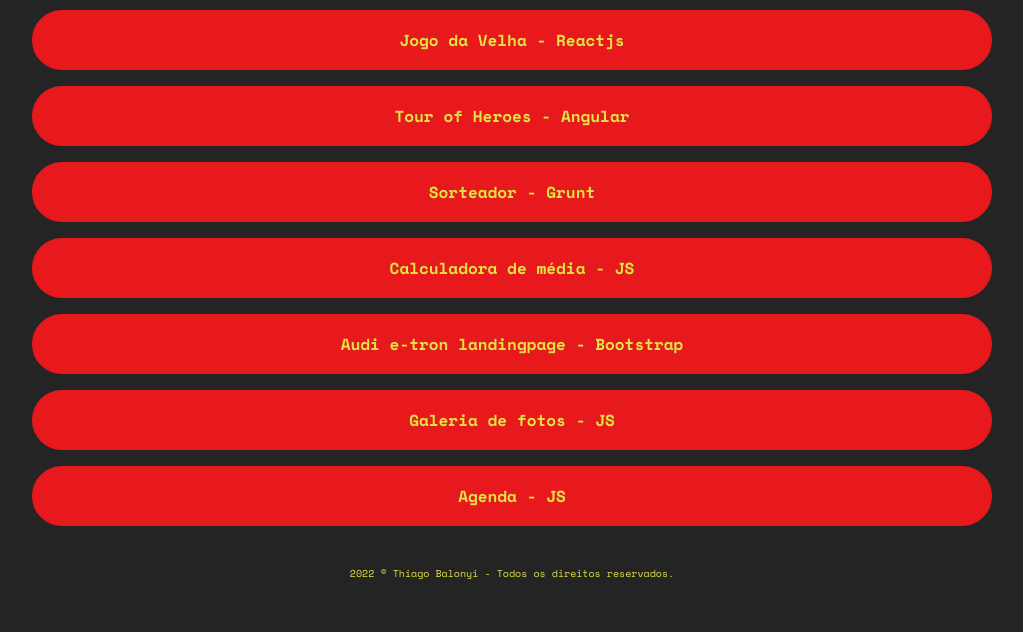
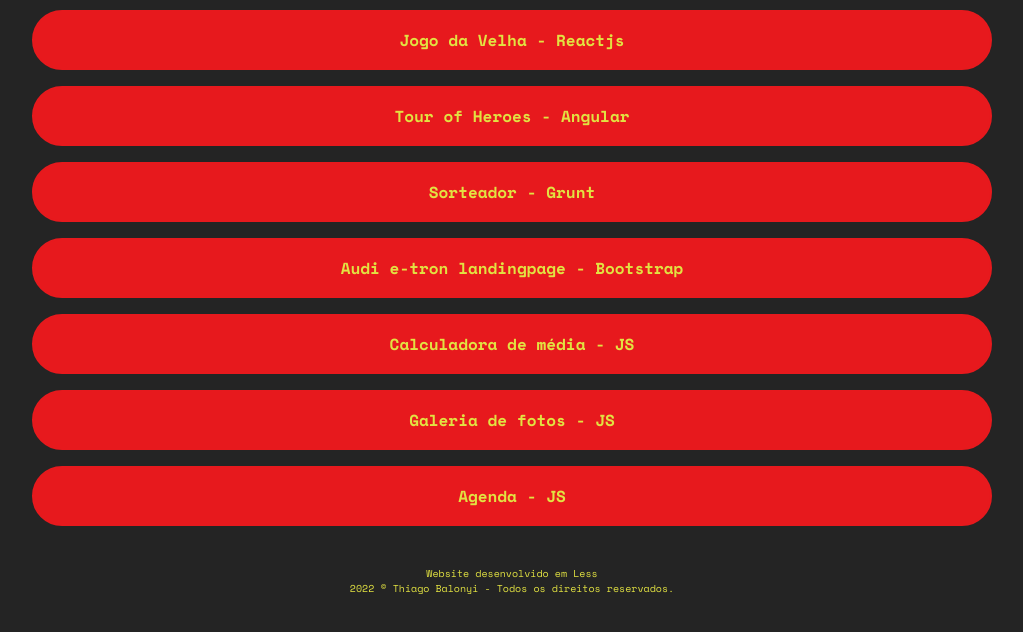
Before and after one commit to thiagobalonyi/portif-lio-less, a website: page index.html in a window 1280 px wide. Shown: the part 576-1208 px from the top of the page, without its empty margins (128-1151 px from the left). Drawn offline with nearby package versions, Linux system fonts and the light colour scheme.

Commit message:
add: footer infos e bio details

```diff
--- a/index.html
+++ b/index.html
@@ -25,7 +25,7 @@
                 <p class="profile-description">Eu sou Thiago Balonyi, um cara família, casado; que gosta de aprender coisas novas, criar impactos positivos e trocar ideias, desfrutando de uma ótima disciplina e raciocínio rápido; sou comunicador e observador. Eu adoro estar em contato com a natureza e praticar esportes. Procuro uma maturidade e um equilíbrio, joviais, na vida e nos relacionamentos.
                 <br>
                 <br>
-                Eu sou um programador a serviço de pessoas e empresas, nas áreas de tecnologia, desenvolvimento e design; aproveitando uma carreira bem-sucedida e a transição de diretor de arte para desenvolvedor front-end; especializado nas linguagens html, css, js, jq, nodejs, bs, sass, gulp, less, grunt e reactjs.</p>
+                Eu sou um programador a serviço de pessoas e empresas, nas áreas de tecnologia, desenvolvimento e design; aproveitando uma carreira bem-sucedida e a transição de diretor de arte para desenvolvedor web full stack; especializado nas linguagens html, css, js, jq, nodejs, bs, sass, gulp, less, grunt, reactjs e inglês avançado.</p>
             </div>
         </header>
         <nav>
@@ -56,10 +56,10 @@
                     <a href="https://sorteadorgruntbalonyi.vercel.app/" target="_blank">Sorteador - Grunt</a>
                 </li>
                 <li class="projects-list-item">
-                    <a href="https://projeto-calculadora-medias-nine.vercel.app/" target="_blank">Calculadora de média - JS</a>
+                    <a href="https://audi-etron-landingpage-mpydxyjsk-thiagobalonyi.vercel.app/" target="_blank">Audi e-tron landingpage - Bootstrap</a>
                 </li>
                 <li class="projects-list-item">
-                    <a href="https://audi-etron-landingpage-mpydxyjsk-thiagobalonyi.vercel.app/" target="_blank">Audi e-tron landingpage - Bootstrap</a>
+                    <a href="https://projeto-calculadora-medias-nine.vercel.app/" target="_blank">Calculadora de média - JS</a>
                 </li>
                 <li class="projects-list-item">
                     <a href="https://jquery-galeria-fotos-two.vercel.app/" target="_blank">Galeria de fotos - JS</a>
@@ -70,7 +70,9 @@
             </ul>
         </nav>
         <footer>
-            <p>2022 &copy; Thiago Balonyi - Todos os direitos reservados.</p>
+            <p>Website desenvolvido em Less
+            <br>
+            2022 &copy; Thiago Balonyi - Todos os direitos reservados.</p>
         </footer>
     </div>
 </body>
```
